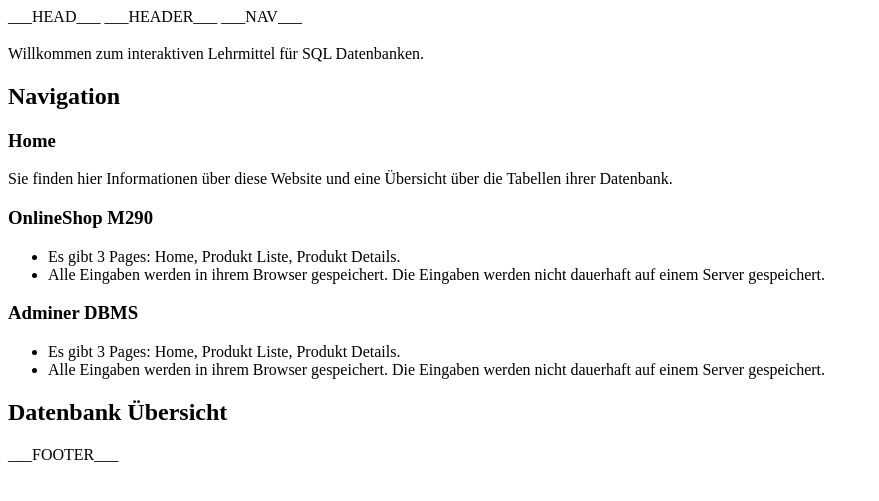
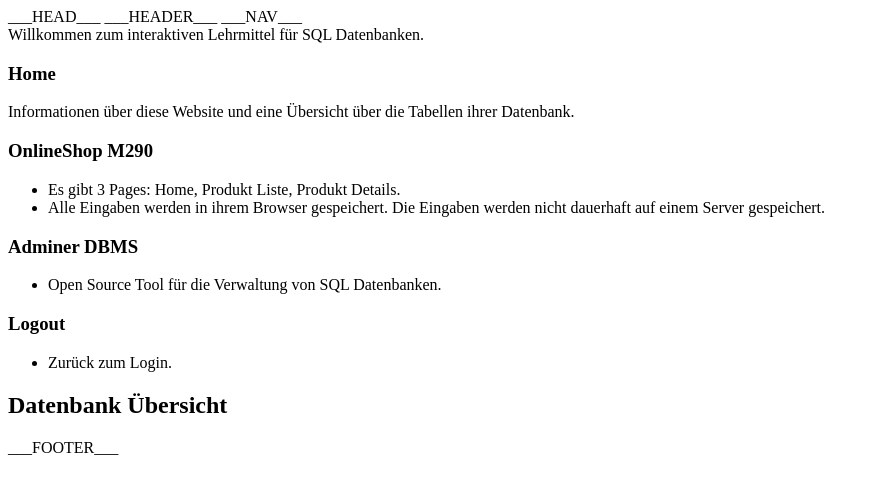
Before and after one commit to roman-hatz-sluz/ict-m290, a PHP site: page /home.html in a window 1280 px wide. Shown: the top 501 px of the page, without its empty margins (0-879 px from the left). Run offline with PHP 8.4, Linux system fonts and the light colour scheme.

Commit message:
group info to header

```diff
--- a/src/css/style.scss
+++ b/src/css/style.scss
@@ -66,6 +66,10 @@ body {
   color: white;
   font-size: 14px;
   margin-right: 16px;
+  text-align: right;
+}
+.header-nav__hidden {
+  display: none;
 }
 .header-nav a {
   color: white;
--- a/src/home.html
+++ b/src/home.html
@@ -9,14 +9,12 @@ ___HEAD___
   ___HEADER___ ___NAV___
 
   <div class="content">
-    <h3 id="header"></h3>
     Willkommen zum interaktiven Lehrmittel für SQL Datenbanken.
 
-    <h2>Navigation</h2>
     <div class="home-section">
       <h3>Home</h3>
-      Sie finden hier Informationen über diese Website und eine Übersicht über
-      die Tabellen ihrer Datenbank.
+      Informationen über diese Website und eine Übersicht über die Tabellen
+      ihrer Datenbank.
     </div>
     <div class="home-section">
       <h3>OnlineShop M290</h3>
@@ -32,11 +30,14 @@ ___HEAD___
     <div class="home-section">
       <h3>Adminer DBMS</h3>
       <ul>
-        <li>Es gibt 3 Pages: Home, Produkt Liste, Produkt Details.</li>
-        <li>
-          Alle Eingaben werden in ihrem Browser gespeichert. Die Eingaben werden
-          nicht dauerhaft auf einem Server gespeichert.
-        </li>
+        <li>Open Source Tool für die Verwaltung von SQL Datenbanken.</li>
+      </ul>
+    </div>
+
+    <div class="home-section">
+      <h3>Logout</h3>
+      <ul>
+        <li>Zurück zum Login.</li>
       </ul>
     </div>
 
--- a/src/incl_content-nav.html
+++ b/src/incl_content-nav.html
@@ -16,4 +16,10 @@
       >Adminer DBMS</a
     >
   </div>
+
+  <div class="content-nav-item">
+    <a id="nav_3" class="nav-button pure-button" target="_blank" href="/logout"
+      >Logout</a
+    >
+  </div>
 </div>
--- a/src/incl_header.html
+++ b/src/incl_header.html
@@ -7,7 +7,8 @@
     </div>
     <div class="header-title">BBZW MySQL Learning Ressources</div>
     <div class="header-nav">
-      <a href="/logout">Logout</a>
+      <div class="header-nav-entry">Gruppe: _GROUPNAME_</div>
+      <div class="header-nav-entry">Thema: _NAME_</div>
     </div>
   </div>
 </div>
--- a/src/js/login.js
+++ b/src/js/login.js
@@ -1,6 +1,10 @@
 export default function init(params) {
   const searchParams = params;
   const submit = document.getElementById("submit");
+  const headerInfo = document
+    .getElementsByClassName("header-nav")[0]
+    .classList.add("header-nav__hidden");
+
   if (searchParams.invalidPw) {
     document.getElementById("error").style.display = "block";
   }
--- a/srv/groups.json
+++ b/srv/groups.json
@@ -1,6 +1,7 @@
 {
    "teacher": {
       "name": "Shop&Roll",
+      "class": "",
       "ENV": "CLEARDB_DATABASE_URL"
    },
    "al1": {
```
Also changed, not shown: index.js (+8 -9 lines), src/js/home.js (+2 -16 lines), src/js/shop.js (+1 -10 lines).
